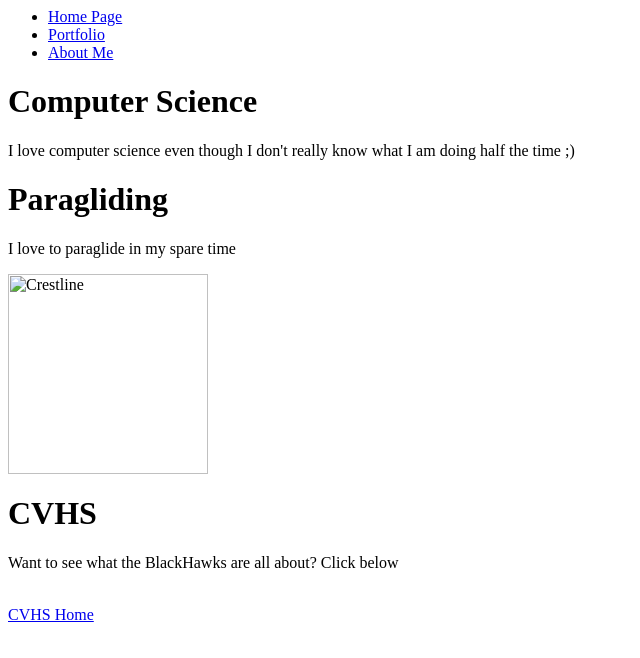
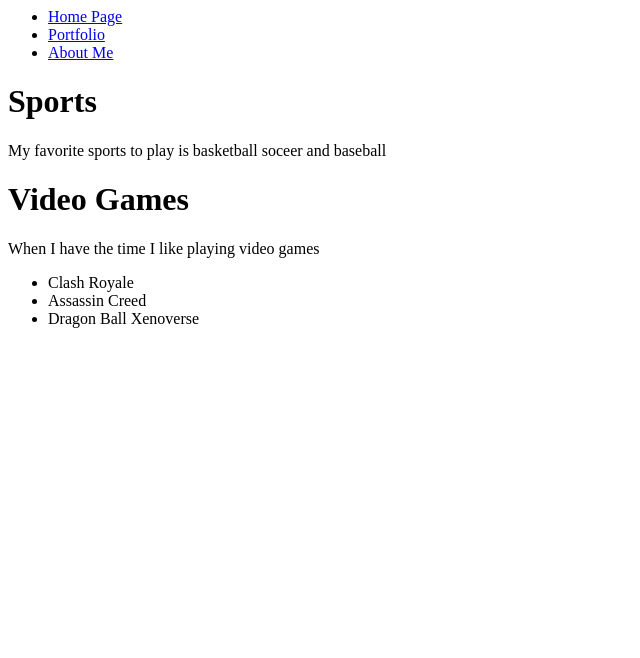
Before and after one commit to KevinAbr/KevinAbr.github.io, a plain HTML site: page index.html in a window 1280 px wide. Shown: the whole page, without its empty margins (0-640 px from the left). Drawn offline with Linux system fonts and the light colour scheme.

Commit message:
first commit

```diff
--- a/index.html
+++ b/index.html
@@ -6,20 +6,19 @@
 
     <body>
         <ul>
-          <li><a href="index.html">Home Page</a></li>
+          <li><a href="Homepage.html">Home Page</a></li>
           <li><a href="portfolio.html">Portfolio</a></li>
-          <li><a href="about.html">About Me</a></li>
+          <li><a href="index.html">About Me</a></li>
         </ul>
-    <h1> Computer Science </h1>
-       <p>I love computer science even though I don't really know what I am doing half the time ;)</p>
+    <h1> Sports </h1>
+       <p> My favorite sports to play is basketball soceer and baseball</p>
 
-    <h1> Paragliding</h1>
-        <p>I love to paraglide in my spare time </p>
-        <img src="cl.jpg" alt="Crestline" height="200">
-    <h1> CVHS </h1>
-        <p>Want to see what the BlackHawks are all about?  Click below</p>
-        <br>
-        <a href="https://www.redlandsusd.net/cvhs">CVHS Home</a>
-    </body>
+    <h1> Video Games </h1>
+        <p>When I have the time I like playing video games</p>
+        <ul>
+            <li> Clash Royale</li>
+            <li>Assassin Creed</li>
+            <li>Dragon Ball Xenoverse</li>
+        </ul>
 
 </html>
```
